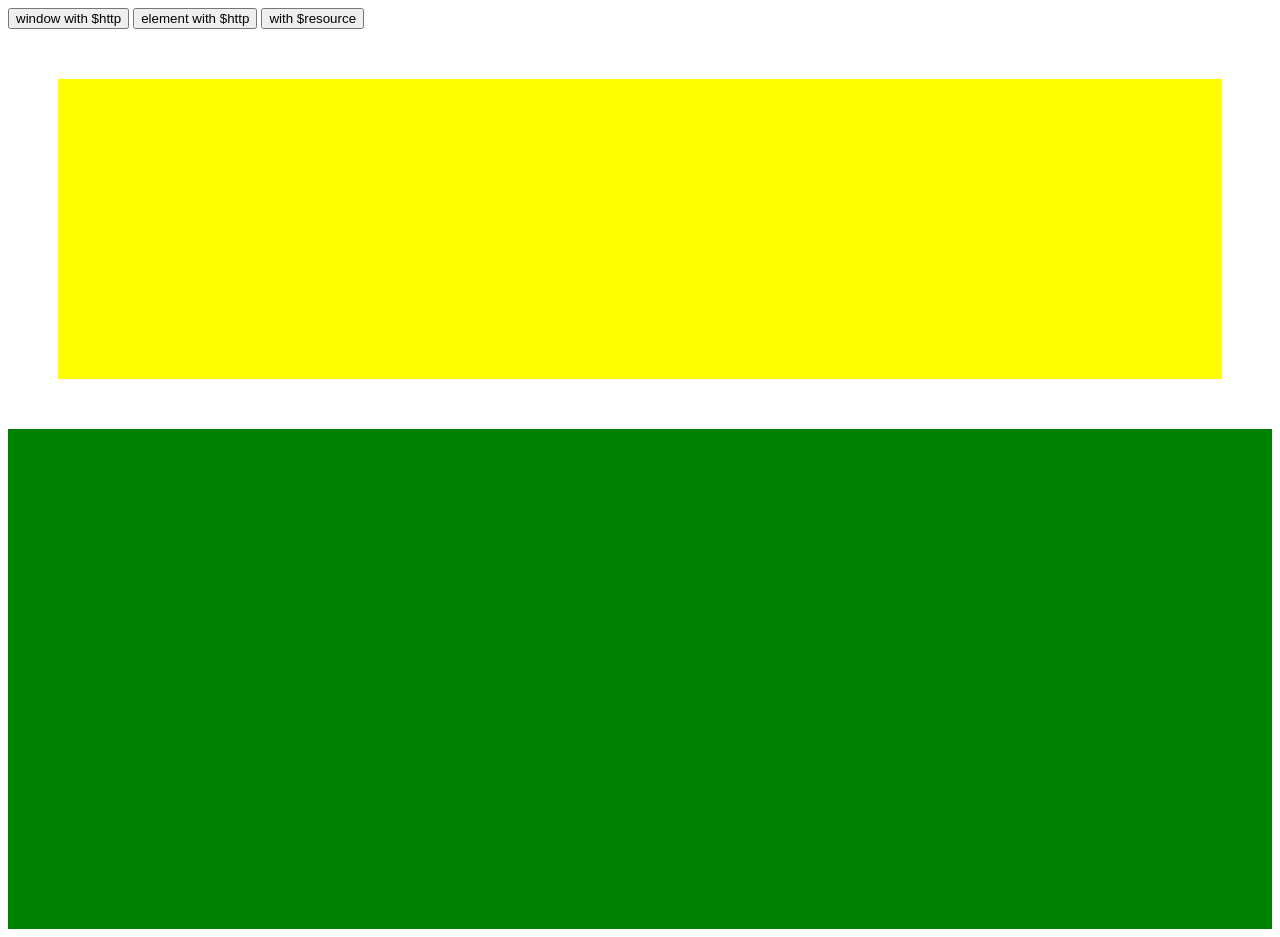
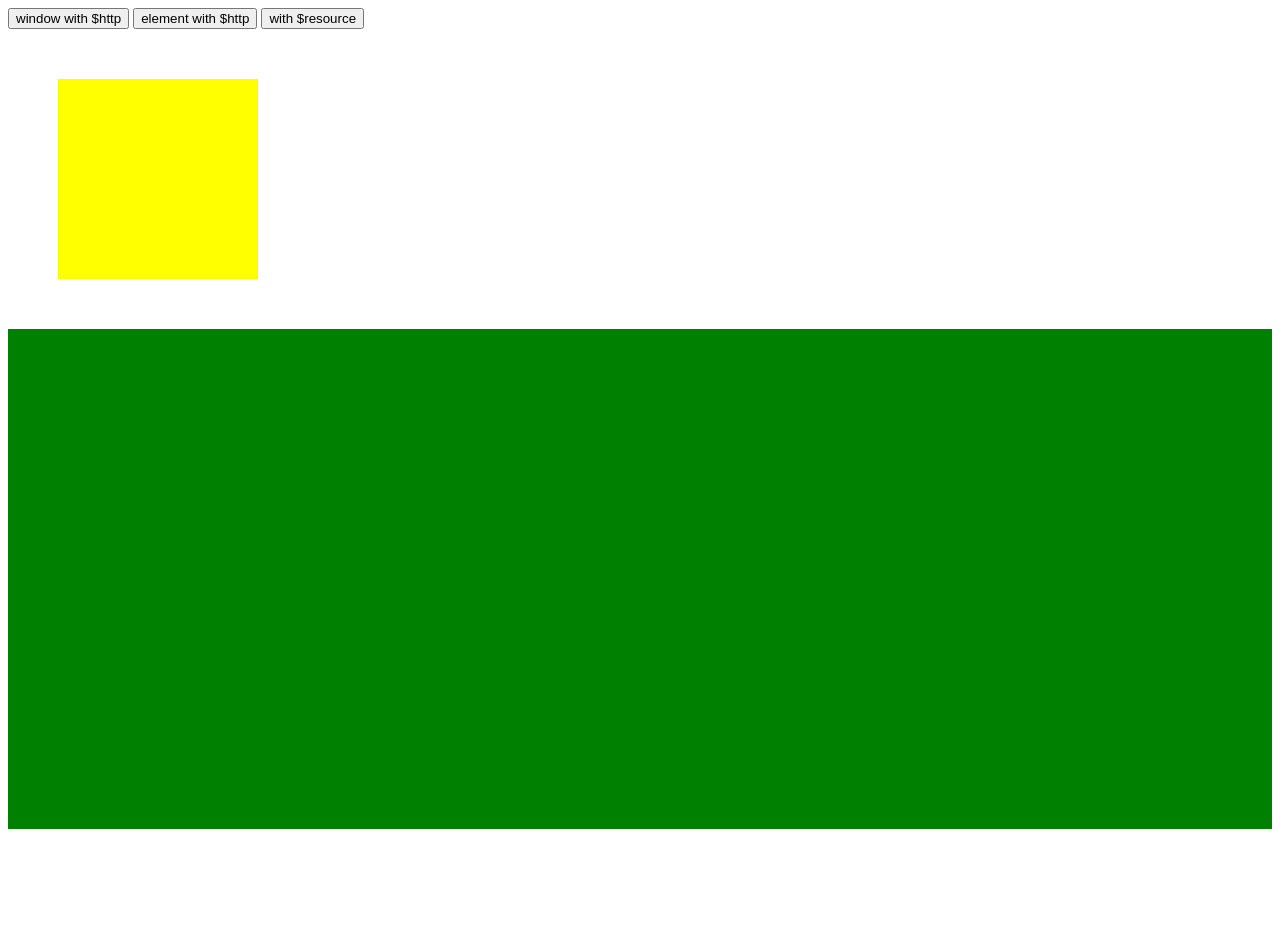
Before and after one commit to januswel/throbberInterceptor.js, a plain HTML site: page demo/index.html in a window 1280 px wide. After the commit the page ends 837 px from the top, so only its background shows below. Drawn offline with Linux system fonts and the light colour scheme.

Commit message:
Minify element to show difference with configs

```diff
--- a/demo/styles/main.css
+++ b/demo/styles/main.css
@@ -3,7 +3,8 @@
  * */
 
 .spacer01 {
-    height: 200px;
+    height: 100px;
+    width: 100px;
     background-color: yellow;
     padding: 50px;
     margin: 50px;
```
